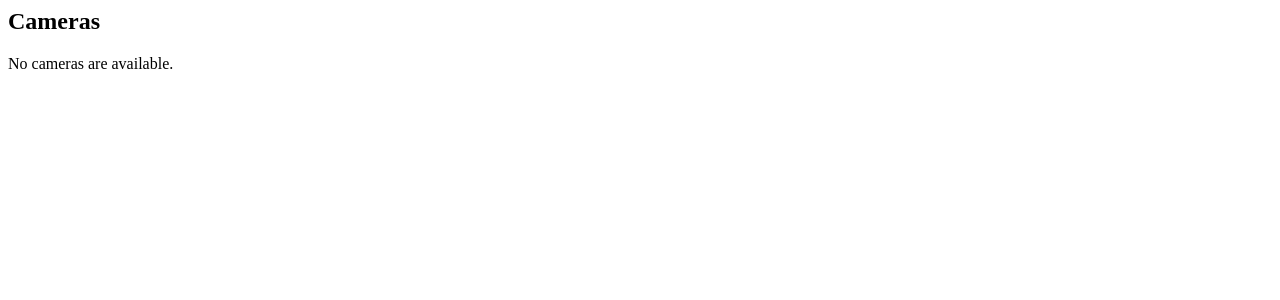
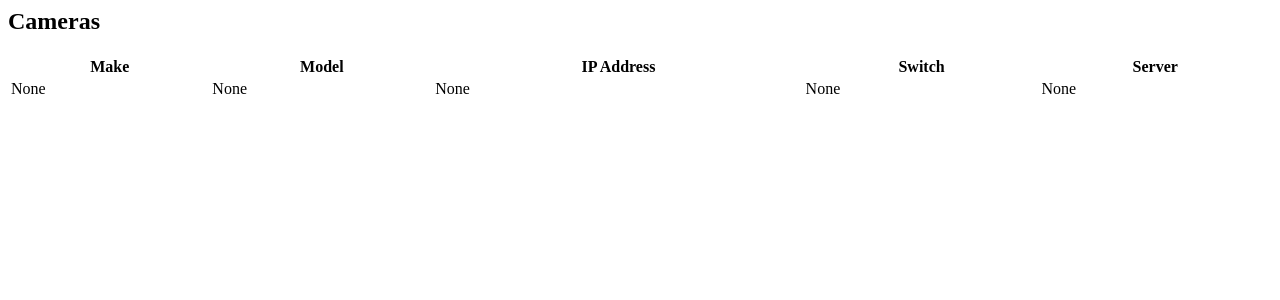
Before and after one commit to dgMello/cam_inventory, a Django app: page /inventory/cameras/ in a window 1280 px wide. Shown: the top 300 px of the page. Run offline with Django 3.2, Linux system fonts and the light colour scheme; data that the repository does not hold is empty.

Commit message:
remformated cameras page to use a table to display cameras.

```diff
--- a/inventory/templates/inventory/cameras.html
+++ b/inventory/templates/inventory/cameras.html
@@ -1,10 +1,31 @@
 <h2>Cameras</h2>
-{% if camera_list %}
-    <ul>
+<table style="width:100%">
+    <tr>
+      <th>Make</th>
+      <th>Model</th>
+      <th>IP Address</th>
+      <th>Switch</th>
+      <th>Server</th>
+    </tr>
+    {% if camera_list %}
     {% for camera in camera_list %}
-        <li>{{ camera.make }} {{ camera.model }} {{ camera.ip_address }} <a href="/inventory/cameras/{{ camera.id }}/">Details</a></li>
+        <tr>
+            <td>{{ camera.make }}</td>
+            <td>{{ camera.model }}</td>
+            <td>{{ camera.ip_address }}</td>
+            <td>{{ camera.switch }}</td>
+            <td>{{ camera.server }}</td>
+            <td>{{ camera.switch }}</td>
+            <td><a href="/inventory/cameras/{{ camera.id }}/">Details</a></td>
+        </tr>
     {% endfor %}
-    </ul>
-{% else %}
-    <p>No cameras are available.</p>
-{% endif %}
+    {% else %}
+        <tr>
+            <td>None</td>
+            <td>None</td>
+            <td>None</td>
+            <td>None</td>
+            <td>None</td>
+         </tr>
+    {% endif %}
+</table>
```
